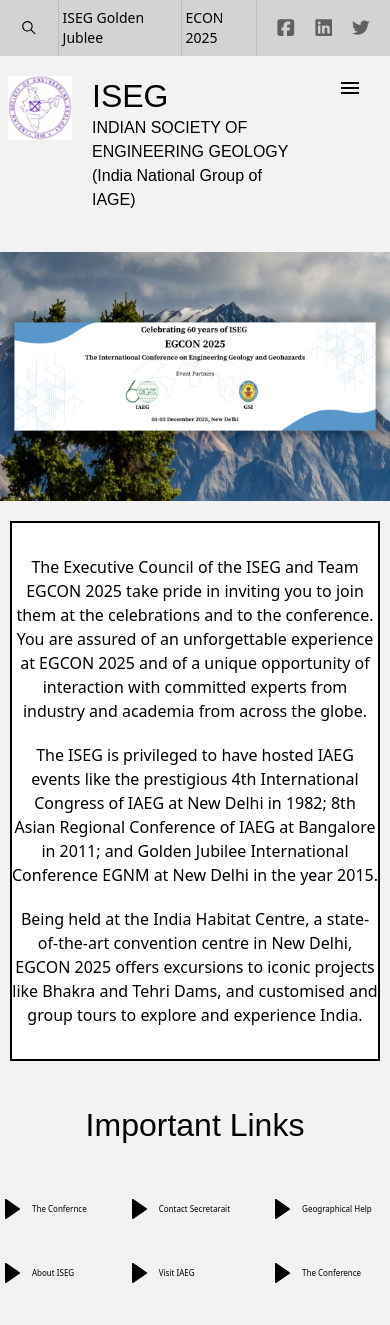
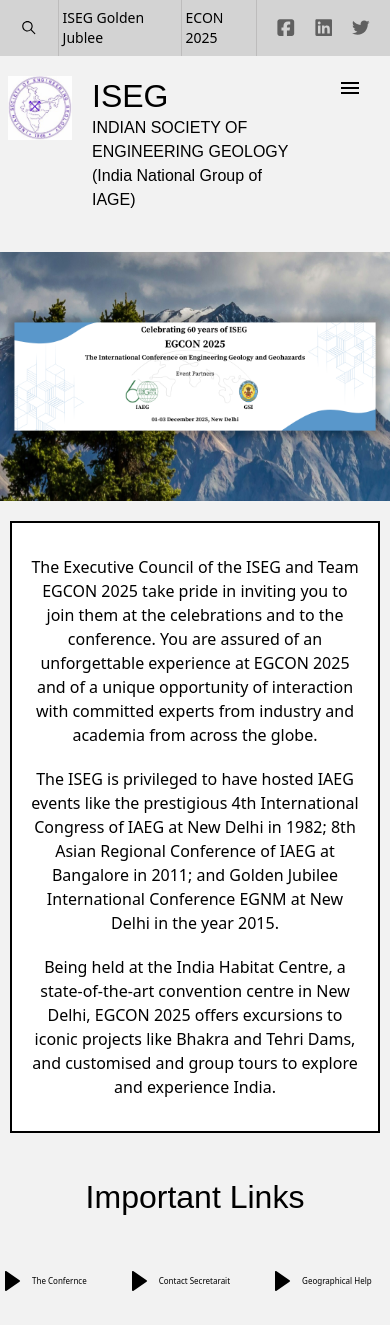
Before and after one commit to HarnoorAulakh1/ISEG, a React (Vite) app: page / in a window 390 px wide. Shown: the top 1325 px of the page. Built offline with nearby package versions, Linux system fonts and the light colour scheme; a web font is replaced by a local one.

Commit message:
padding added

```diff
--- a/src/components/landing.tsx
+++ b/src/components/landing.tsx
@@ -11,7 +11,7 @@
       >
         <img src="/bg-top.png" alt="" />
       </div>
-      <div className="md:w-[85%] w-[95%] mt-5 text-[1rem] md:text-[1.2rem] bg-white m-auto border-[2px] border-black py-[2rem] md:px-[6rem] text-center flex flex-col gap-5">
+      <div className="md:w-[85%] w-[95%] mt-5 text-[1rem] md:text-[1.2rem] bg-white m-auto border-[2px] border-black py-[2rem] md:px-[6rem] px-[1rem] text-center flex flex-col gap-5">
         <p>
           The Executive Council of the ISEG and Team EGCON 2025 take pride in
           inviting you to join them at the celebrations and to the conference.
```
